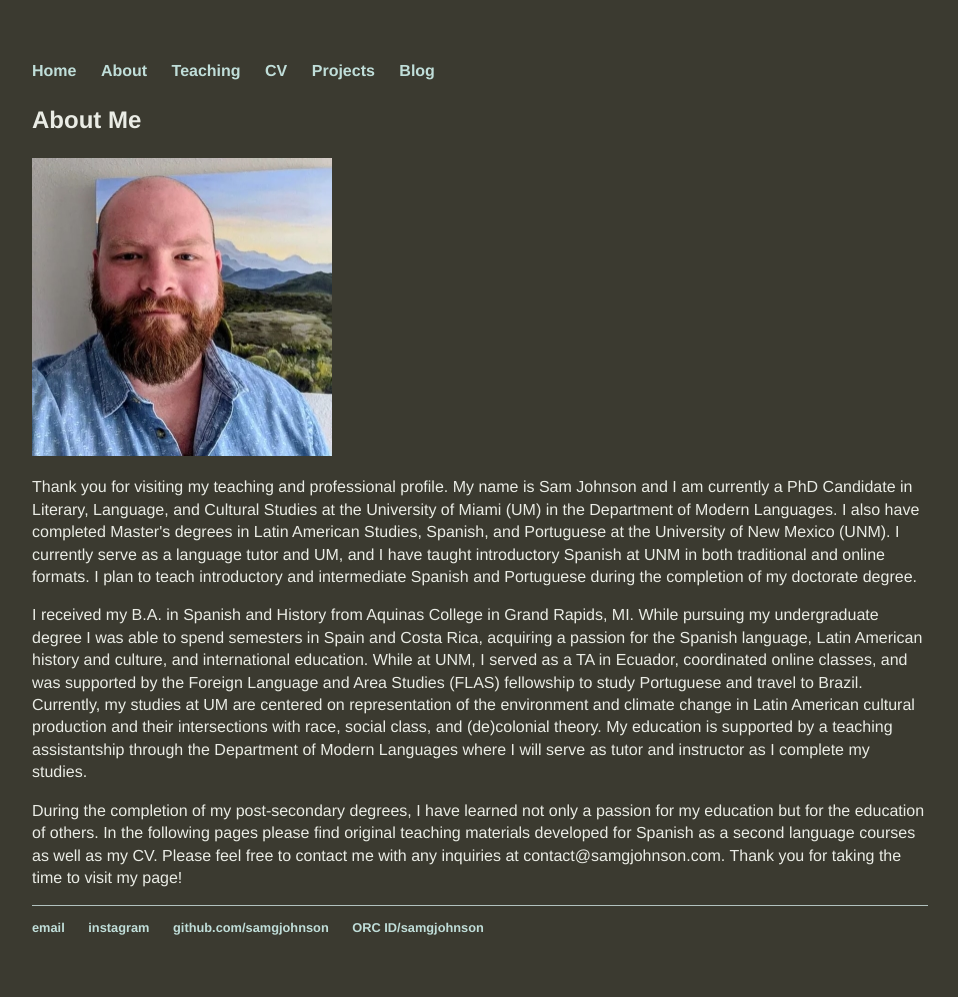
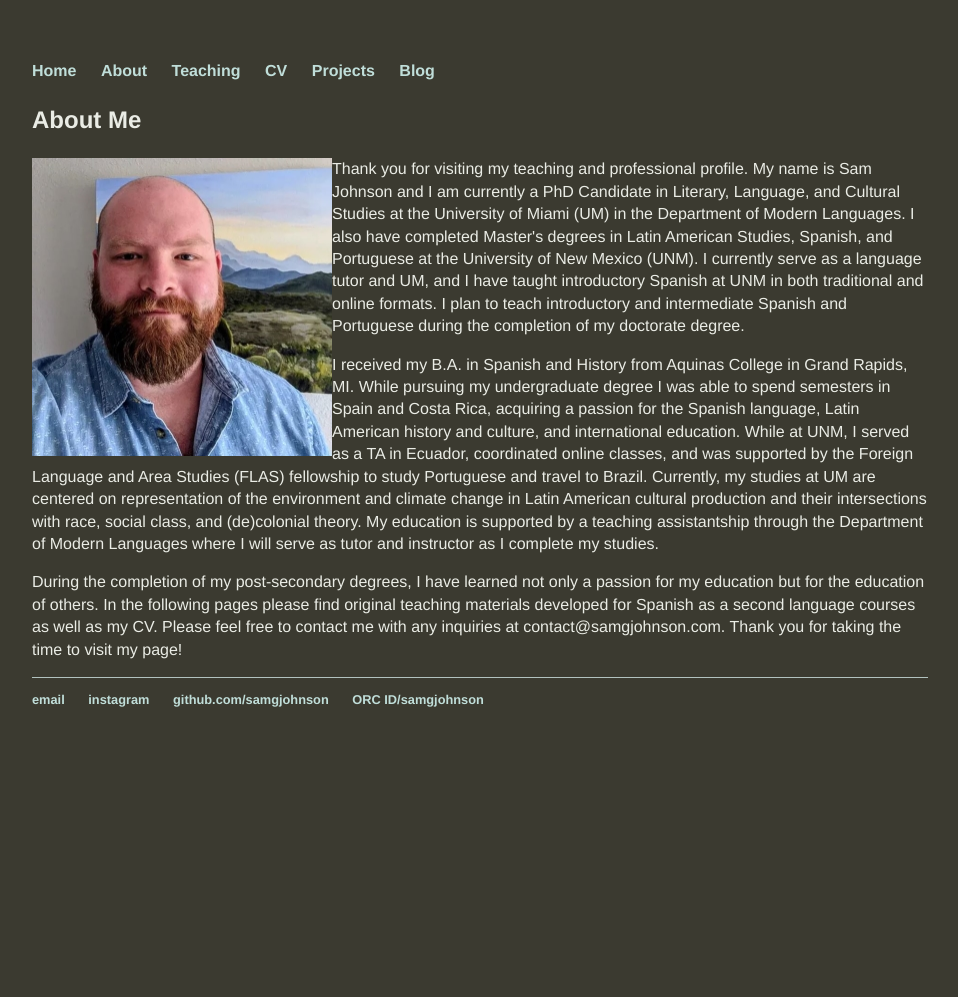
Before and after one commit to samgjohnson/samgjohnson.github.io, a Jekyll site: the page built from about/index.html, in a window 1280 px wide. Shown: the whole page, without its empty margins (160-1118 px from the left). Built offline with Jekyll 4.4.1, drawn with Linux system fonts in a browser that asks for light colours; after the commit the page ends 900 px from its top, so only the background shows below that.

Commit message:
Update index.html

```diff
--- a/about/index.html
+++ b/about/index.html
@@ -3,7 +3,7 @@
 title: About Me
 ---
 <h3>About Me </h3>
-<img src="/assets/headshot2.JPG" style="width:300px;height:298px;"> <p>Thank you for visiting my teaching and professional profile. My name is Sam Johnson and I am currently a PhD Candidate in Literary, Language, and Cultural Studies at the University of Miami (UM) in the Department of Modern Languages. I also have completed Master's degrees in Latin American Studies, Spanish, and Portuguese at the University of New Mexico (UNM). I currently serve as a language tutor and UM, and I have taught introductory Spanish at UNM in both traditional and online formats. I plan to teach introductory and intermediate Spanish and Portuguese during the completion of my doctorate degree.</p>
+<img src="/assets/headshot2.JPG" align="left" style="width:300px;height:298px;"> <p>Thank you for visiting my teaching and professional profile. My name is Sam Johnson and I am currently a PhD Candidate in Literary, Language, and Cultural Studies at the University of Miami (UM) in the Department of Modern Languages. I also have completed Master's degrees in Latin American Studies, Spanish, and Portuguese at the University of New Mexico (UNM). I currently serve as a language tutor and UM, and I have taught introductory Spanish at UNM in both traditional and online formats. I plan to teach introductory and intermediate Spanish and Portuguese during the completion of my doctorate degree.</p>
 <p>I received my B.A. in Spanish and History from Aquinas College in Grand Rapids, MI. While pursuing my undergraduate degree I was able to spend semesters in Spain and Costa Rica, acquiring a passion for the Spanish language, Latin American history and culture, and international education. While at UNM, I served as a TA in Ecuador, coordinated online classes, and was supported by the Foreign Language and Area Studies (FLAS) fellowship to study Portuguese and travel to Brazil. Currently, my studies at UM are centered on representation of the environment and climate change in Latin American cultural production and their intersections with race, social class, and (de)colonial theory. My education is supported by a teaching assistantship through the Department of Modern Languages where I will serve as tutor and instructor as I complete my studies.</p>
 <p> During the completion of my post-secondary degrees, I have learned not only a passion for my education but for the education of others. In the following pages please find original teaching materials developed for Spanish as a second language courses as well as my CV.
 Please feel free to contact me with any inquiries at contact@samgjohnson.com. Thank you for taking the time to visit my page!</p>
```
